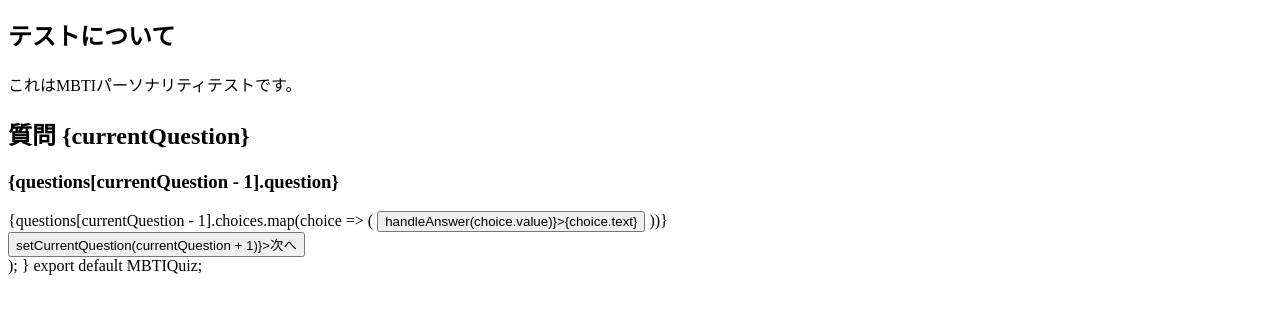
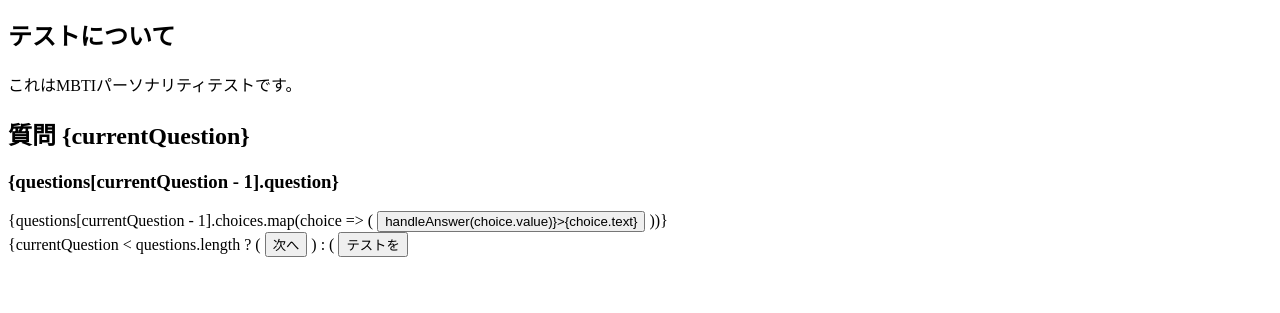
Before and after one commit to nieliodragon/seikaku, a plain HTML site: page index.html in a window 1280 px wide. Shown: the part 251-564 px from the top of the page. Drawn offline with Linux system fonts and the light colour scheme.

Commit message:
Update index.html

```diff
--- a/index.html
+++ b/index.html
@@ -1,25 +1,11 @@
 import React, { useState } from 'react';
 import './style.css';
-
-<head>
-  <link rel="stylesheet" href="./style.css" />
-</head>
-
 
 function MBTIQuiz() {
   const [currentQuestion, setCurrentQuestion] = useState(1);
   const [answers, setAnswers] = useState([]);
 
-  const questions = [
-    {
-      question: "あなたはどちらが好きですか？",
-      choices: [
-        { text: "山", value: 1 },
-        { text: "海", value: 2 },
-        { text: "街", value: 3 },
-        { text: "自然公園", value: 4 },
-        { text: "私はどちらでもない", value: 5 }
-      ]
+  const questions = [    {      question: "あなたはどちらが好きですか？",      choices: [        { text: "山", value: 1 },        { text: "海", value: 2 },        { text: "街", value: 3 },        { text: "自然公園", value: 4 },        { text: "私はどちらでもない", value: 5 }      ]
     },
     {
       question: "あなたの仕事はどのくらいクリエイティブですか？",
@@ -62,10 +48,7 @@ function MBTIQuiz() {
             <button className="answer-button" onClick={() => handleAnswer(choice.value)}>{choice.text}</button>
           ))}
         </div>
-        <button className="next-button" onClick={() => setCurrentQuestion(currentQuestion + 1)}>次へ</button>
-      </div>
-    </div>
-  );
-}
-
-export default MBTIQuiz;
+        {currentQuestion < questions.length ? (
+          <button className="next-button">次へ</button>
+        ) : (
+          <button className="next-button">テストを
```
